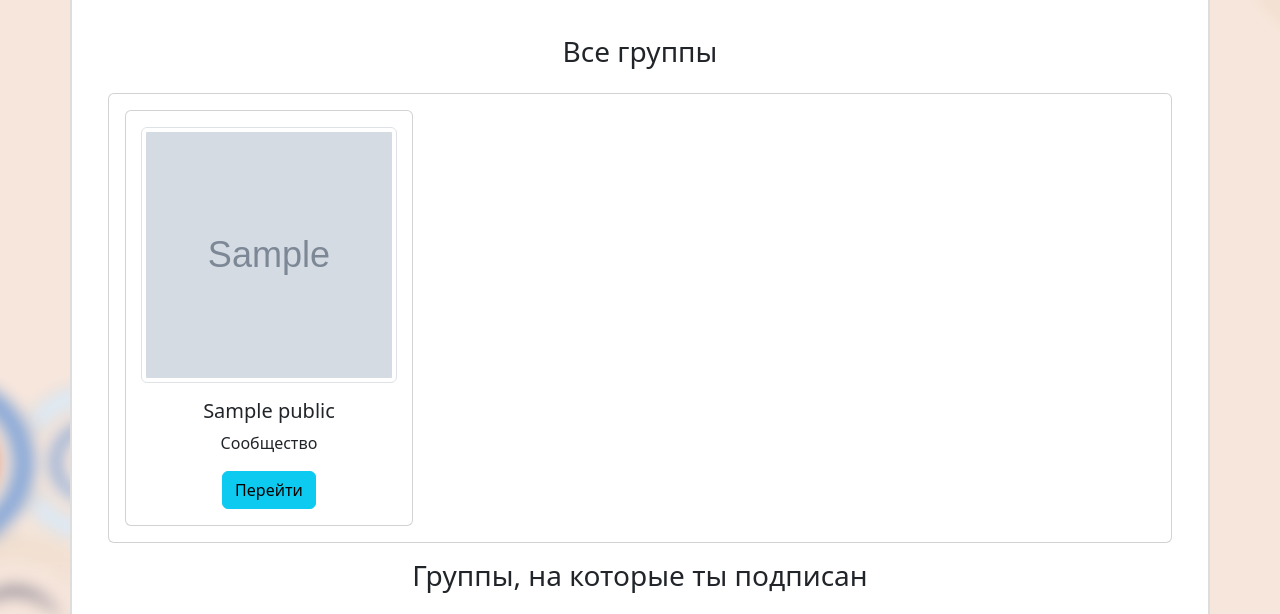
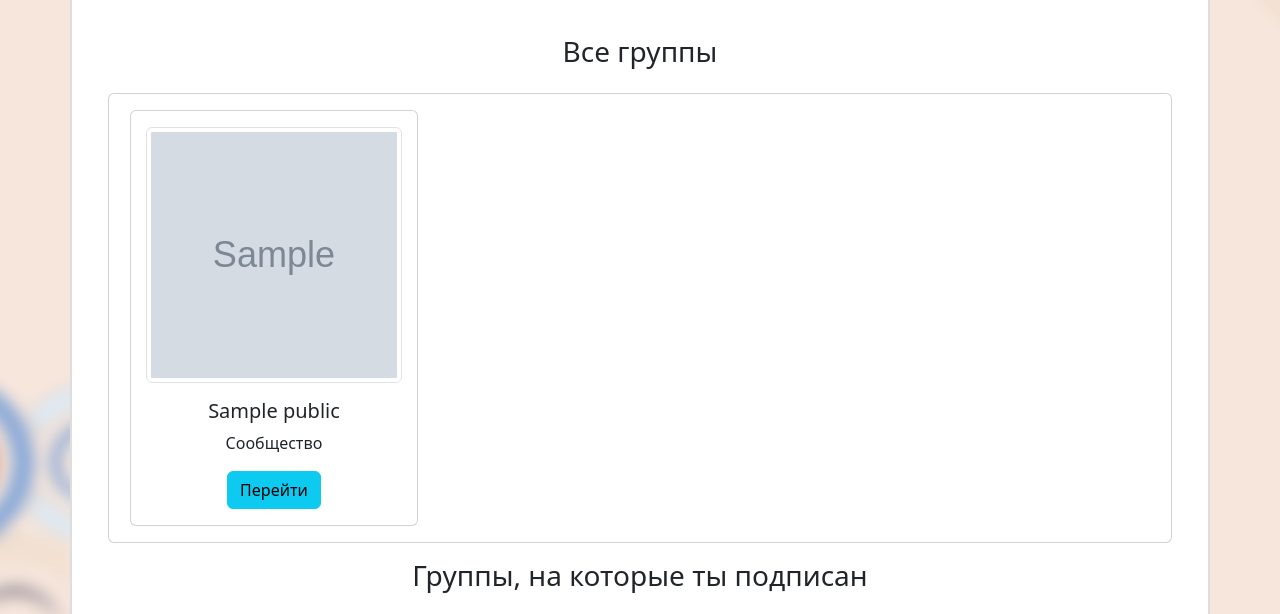
Before and after one commit to Shadow318193/ProtoNetwork, a Flask app: page /public in a window 1280 px wide. Shown: the part 586-1200 px from the top of the page. Run offline with Flask 2, Linux system fonts and the light colour scheme; tables that the repository leaves empty hold one stand-in row (values such as "Sample post"); grey boxes marked "Sample" are stand-in pictures.

Commit message:
Public list fix

```diff
--- a/templates/public_list.html
+++ b/templates/public_list.html
@@ -35,7 +35,7 @@
         <div class="row pb-3">
             <div class="card p-3" style="overflow: auto; display: flex; flex-direction: row;">
         {% for public in publics[::-1] %}
-                    <div class="card" style="width: 18rem;">
+                    <div class="card" style="min-width: 18rem; width: 18rem; margin: 0 5px;;">
                     {% if public.avatar == None and not public.is_banned %}
                     <img src="/static/media/default.png" width="256" height="256" style="margin: 0 auto;" class="img-thumbnail mt-3" alt="{{ public.name }}">
                     {% elif public.is_banned %}
@@ -59,7 +59,7 @@
         <div class="row pb-3">
             <div class="card p-3" style="overflow: auto; display: flex; flex-direction: row;">
         {% for public in publics_subscribed %}
-                    <div class="card" style="width: 18rem;">
+                    <div class="card" style="min-width: 18rem; width: 18rem; margin: 0 5px;">
                     {% if public.avatar == None and not public.is_banned %}
                     <img src="/static/media/default.png" width="256" height="256" style="margin: 0 auto;" class="img-thumbnail mt-3" alt="{{ public.name }}">
                     {% elif public.is_banned %}
@@ -88,7 +88,7 @@
         <div class="row pb-3">
             <div class="card p-3" style="overflow: auto; display: flex; flex-direction: row;">
         {% for public in publics_admin_or_mod %}
-                    <div class="card" style="width: 18rem;">
+                    <div class="card" style="min-width: 18rem; width: 18rem; margin: 0 5px;">
                     {% if public.avatar == None and not public.is_banned %}
                     <img src="/static/media/default.png" width="256" height="256" style="margin: 0 auto;" class="img-thumbnail mt-3" alt="{{ public.name }}">
                     {% elif public.is_banned %}
```
